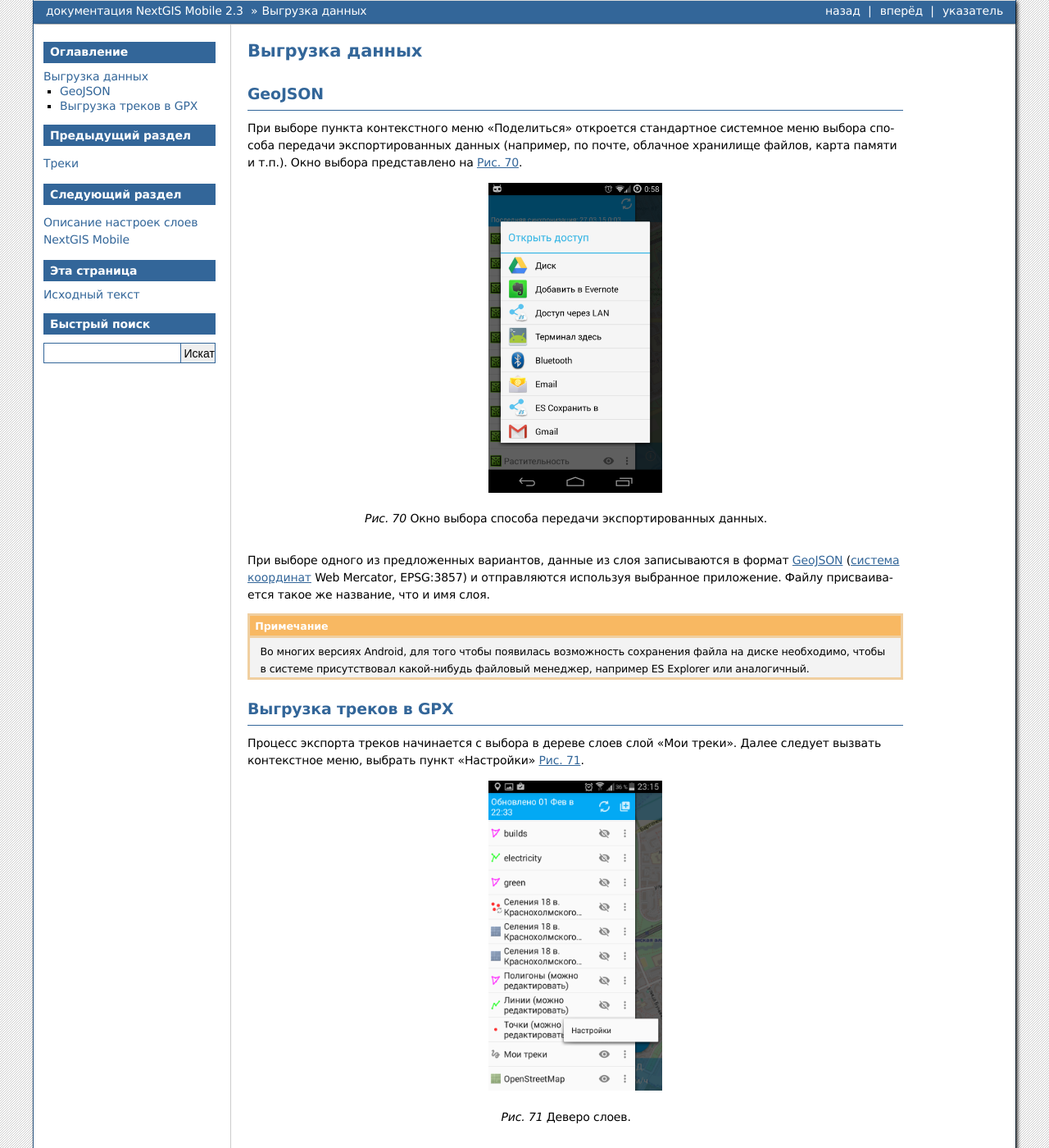
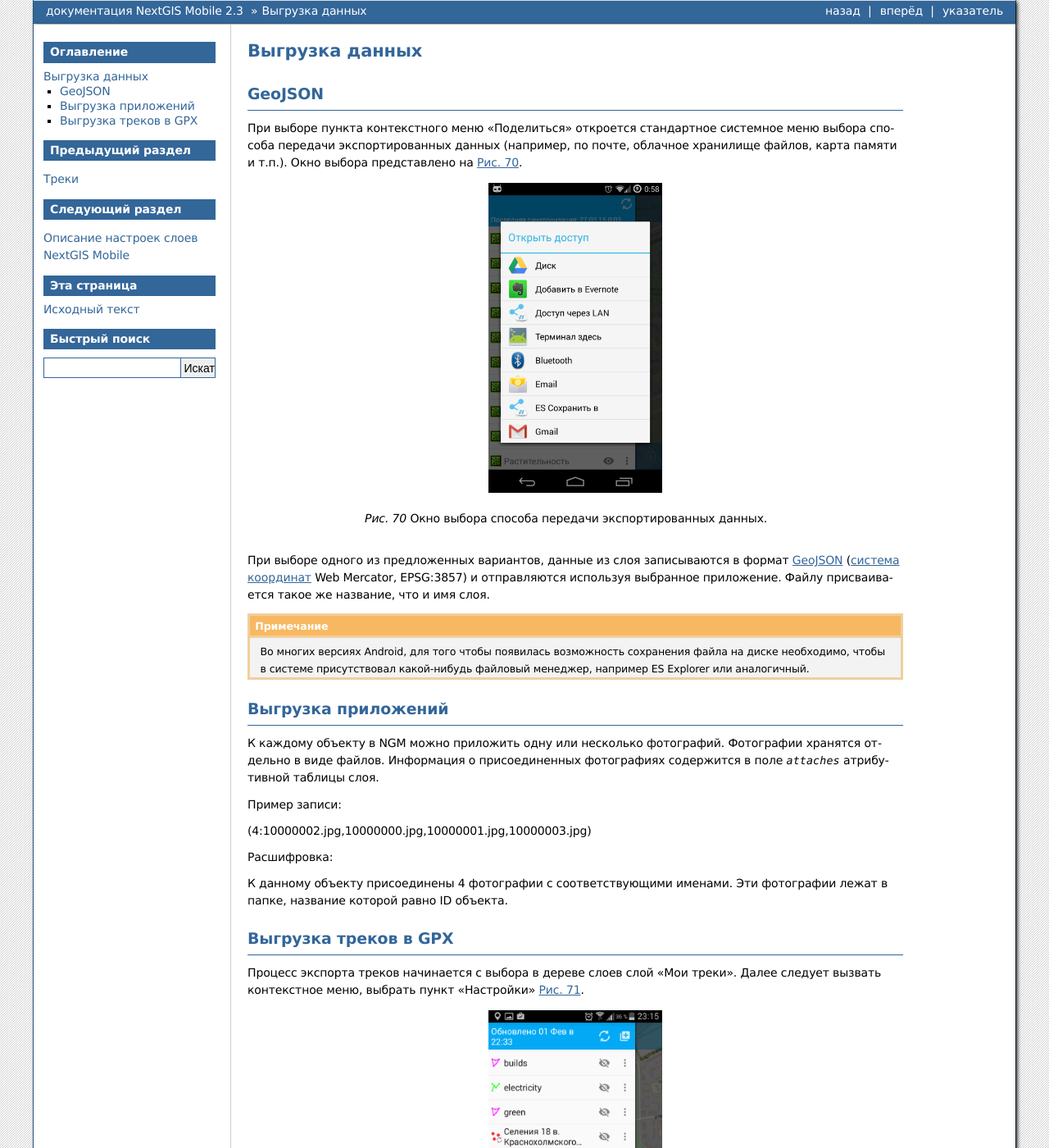
Before and after one commit to nextgis/docs_ngmobile, a Sphinx documentation site: the page built from source/share.rst, in a window 1280 px wide and 1400 px high. Shown: the whole window at 82% size. Built offline with Sphinx 7.4.7, drawn with Linux system fonts in a browser that asks for light colours; formulas are drawn with MathJax 3.

Commit message:
Update share.rst

```diff
--- a/source/share.rst
+++ b/source/share.rst
@@ -25,6 +25,19 @@ GeoJSON
    Во многих версиях Android, для того чтобы появилась возможность сохранения файла на диске необходимо, чтобы в системе
    присутствовал какой-нибудь файловый менеджер, например ES Explorer или аналогичный.
 
+Выгрузка приложений
+-------------------
+
+К каждому объекту в NGM можно приложить одну или несколько фотографий. Фотографии хранятся отдельно в виде файлов. Информация о присоединенных фотографиях содержится в поле `attaches` атрибутивной таблицы слоя.
+
+Пример записи:
+
+(4:10000002.jpg,10000000.jpg,10000001.jpg,10000003.jpg)
+
+Расшифровка:
+
+К данному объекту присоединены 4 фотографии с соответствующими именами. Эти фотографии лежат в папке, название которой равно ID объекта.
+
 Выгрузка треков в GPX
 ----------------------
 
@@ -36,7 +49,7 @@ GeoJSON
    :align: center
    :height: 10cm
 
-   Деверо слоев.
+   Дереро слоев.
 
 Откроется окно со списком записанных треков. Если несколько треков записывались
 один день, то треки будут разбиты по цессиям. Если один трек записывался несколько
```
